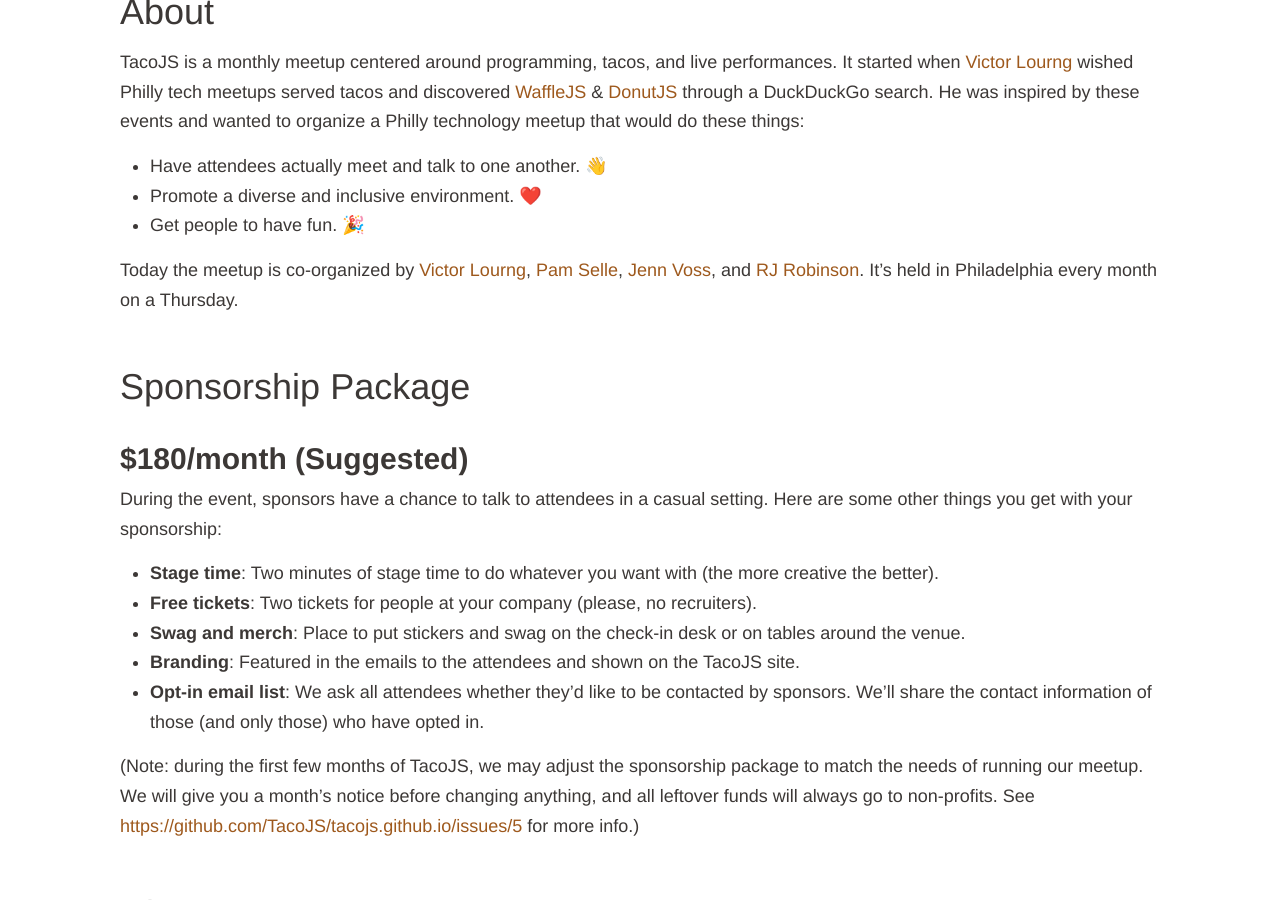
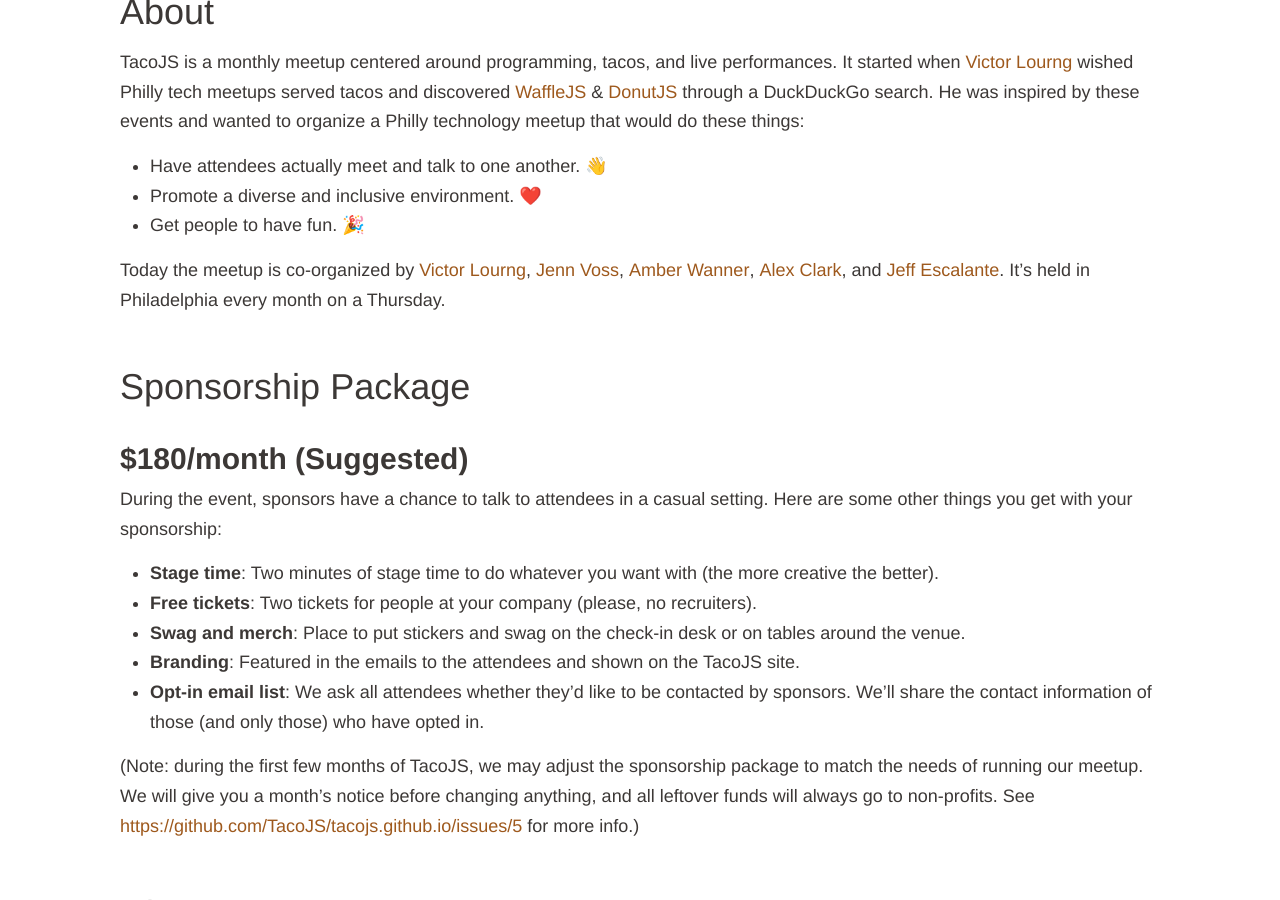
Before and after one commit to TacoJS/tacojs.github.io, a Jekyll site: the page built from pages/sponsorship.md, in a window 1280 px wide and 900 px high, scrolled down 323 px. Built offline with Jekyll 4.4.1, drawn with Linux system fonts in a browser that asks for light colours; nearby versions of some CDN libraries; emoji names are drawn with the system emoji font; some web fonts are replaced.

Commit message:
Update organizer list

```diff
--- a/_data/organizers.yaml
+++ b/_data/organizers.yaml
@@ -1,21 +1,20 @@
 - # Basic Info
   name: "Victor Lourng"
   # Usernames
-  twitter: "lablayers"
-  # Links
-  website: "http://victorlourng.com/"
-- # Basic Info
-  name: "Pam Selle"
-  # Usernames
-  twitter: "pamasaur"
   # Links
 - # Basic Info
   name: "Jenn Voss"
   # Usernames
-  twitter: "vossjenn"
   # Links
 - # Basic Info
-  name: "RJ Robinson"
+  name: "Amber Wanner"
   # Usernames
-  twitter: "RJrobinson"
   # Links
+- # Basic Info
+  name: "Alex Clark"
+  # Usernames
+  # Links
+- # Basic Info
+  name: "Jeff Escalante"
+  # Usernames
+  # Links
```
